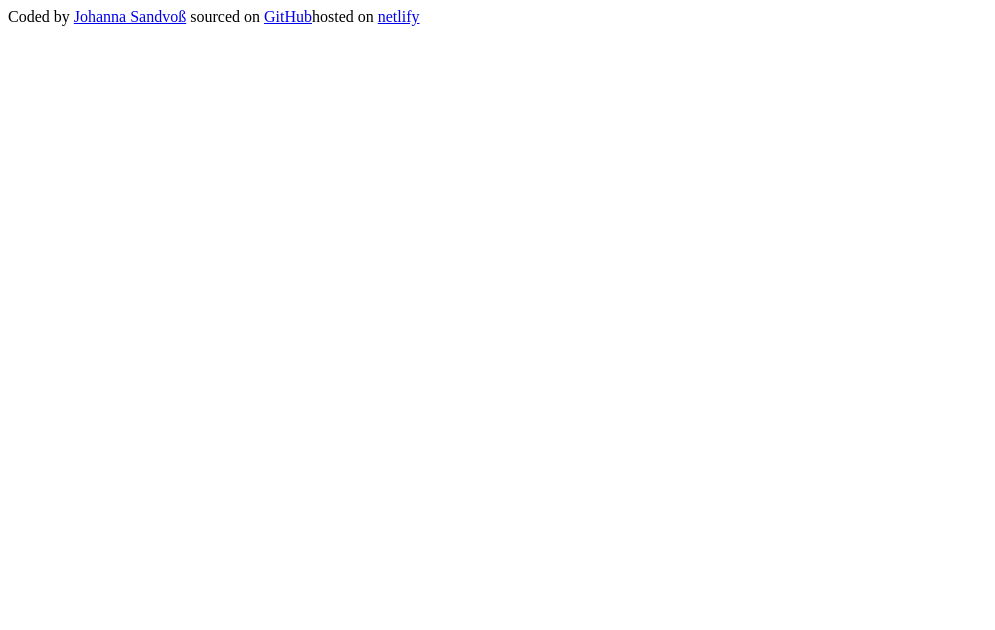
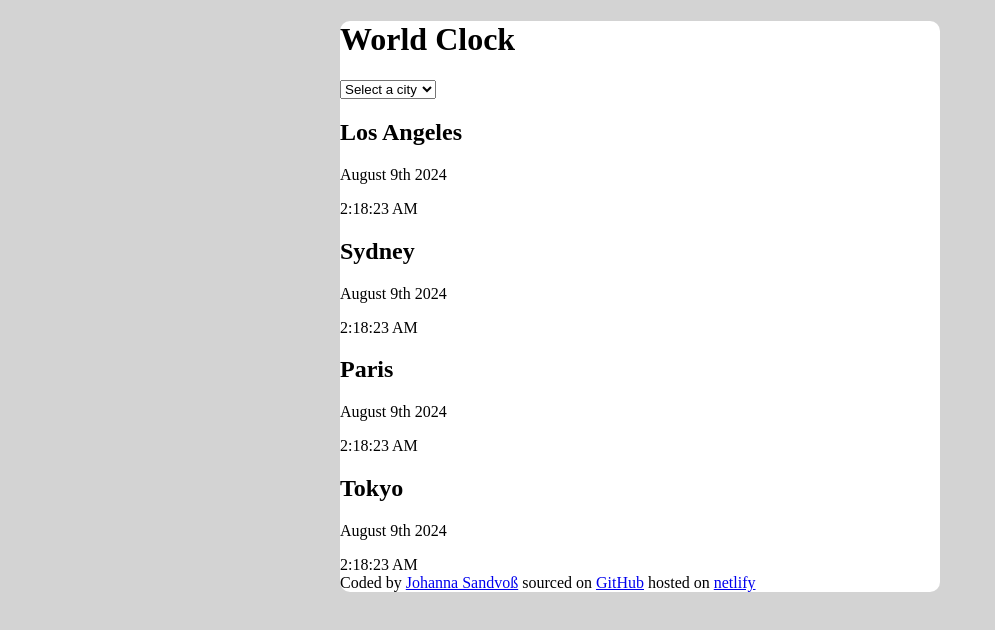
Before and after one commit to Jo-Sa80/world-clock-by-johanna, a plain HTML site: page index.html in a window 1280 px wide. Shown: the whole page, without its empty margins (0-995 px from the left). Drawn offline with Linux system fonts and the light colour scheme.

Commit message:
added html

```diff
--- a/index.html
+++ b/index.html
@@ -6,13 +6,56 @@
     <link rel="stylesheet" href="src/style.css" />
     <title>World Clock</title>
   </head>
+
   <body>
-    <footer>
-      Coded by <a href="https://github.com/Jo-Sa80">Johanna Sandvoß</a> sourced
-      on
-      <a href="https://github.com/Jo-Sa80/world-clock-by-johanna">GitHub</a
-      >hosted on <a href="https://johannas-world-clock.netlify.app/">netlify</a>
-    </footer>
-    <script src="src/script.js"></script>
+    <div class="container">
+      <header>
+        <h1>World Clock</h1>
+        <select name="city" id="chose-city">
+          <option value="">Select a city</option>
+          <option value="losAngeles">Los Angeles</option>
+          <option value="sydney">Sydney</option>
+          <option value="paris">Paris</option>
+          <option value="tokyo">Tokyo</option>
+        </select>
+      </header>
+      <main>
+        <div class="city-time">
+          <h2>Los Angeles</h2>
+          <p>August 9th 2024</p>
+          <div>2:18:23 AM</div>
+        </div>
+        <div class="city-time">
+          <h2>Sydney</h2>
+          <p>August 9th 2024</p>
+          <div>2:18:23 AM</div>
+        </div>
+        <div class="city-time">
+          <h2>Paris</h2>
+          <p>August 9th 2024</p>
+          <div>2:18:23 AM</div>
+        </div>
+        <div class="city-time">
+          <h2>Tokyo</h2>
+          <p>August 9th 2024</p>
+          <div>2:18:23 AM</div>
+        </div>
+      </main>
+      <footer>
+        Coded by
+        <a href="https://github.com/Jo-Sa80" target="_blank">Johanna Sandvoß</a>
+        sourced on
+        <a
+          href="https://github.com/Jo-Sa80/world-clock-by-johanna"
+          target="_blank"
+          >GitHub</a
+        >
+        hosted on
+        <a href="https://johannas-world-clock.netlify.app/" target="_blank"
+          >netlify</a
+        >
+      </footer>
+      <script src="src/script.js"></script>
+    </div>
   </body>
 </html>
--- a/src/style.css
+++ b/src/style.css
@@ -0,0 +1,10 @@
+body {
+  background-color: lightgrey;
+}
+.container {
+  display: block;
+  margin: 0 auto;
+  max-width: 600px;
+  border-radius: 10px;
+  background-color: white;
+}
```
